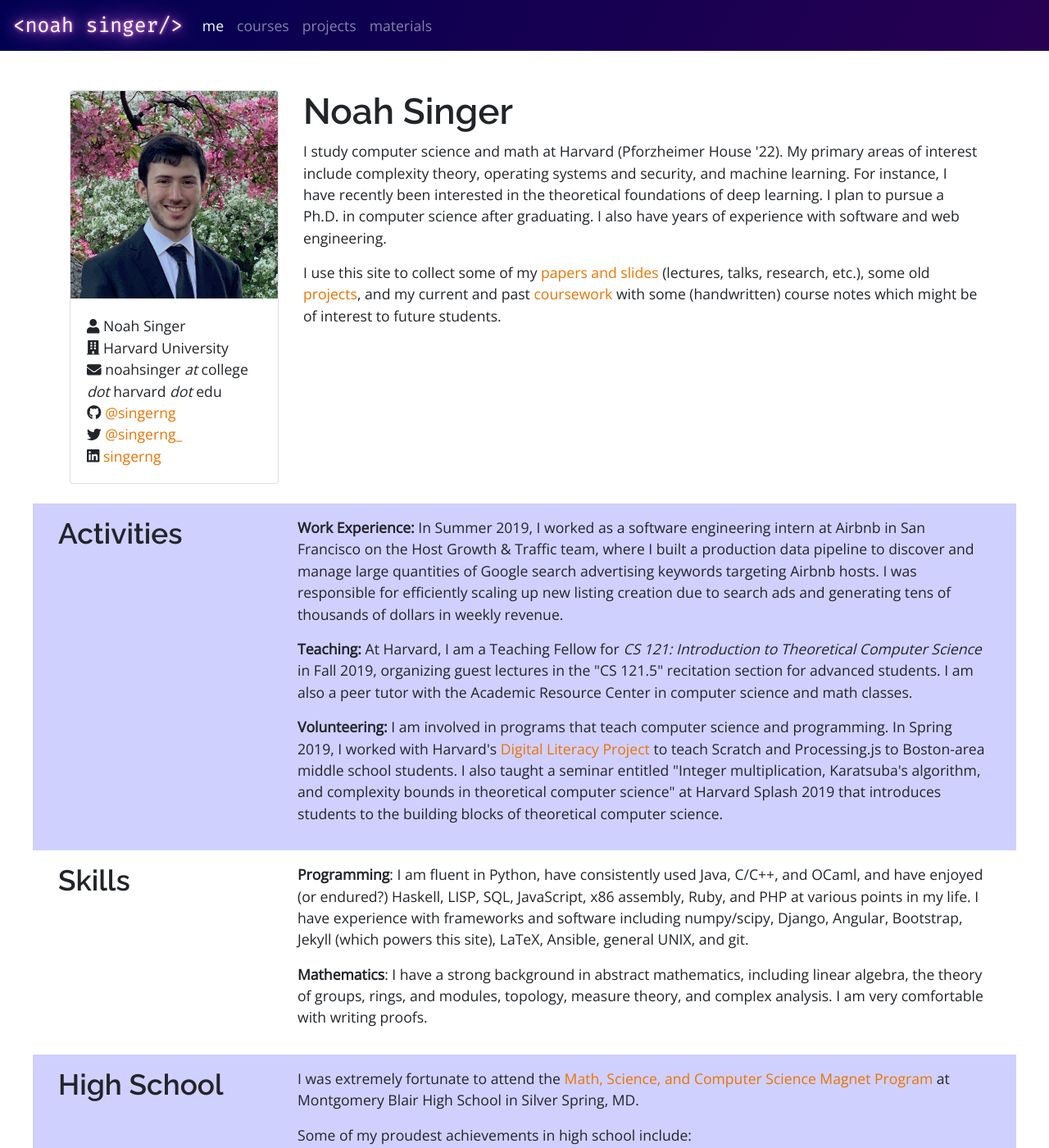
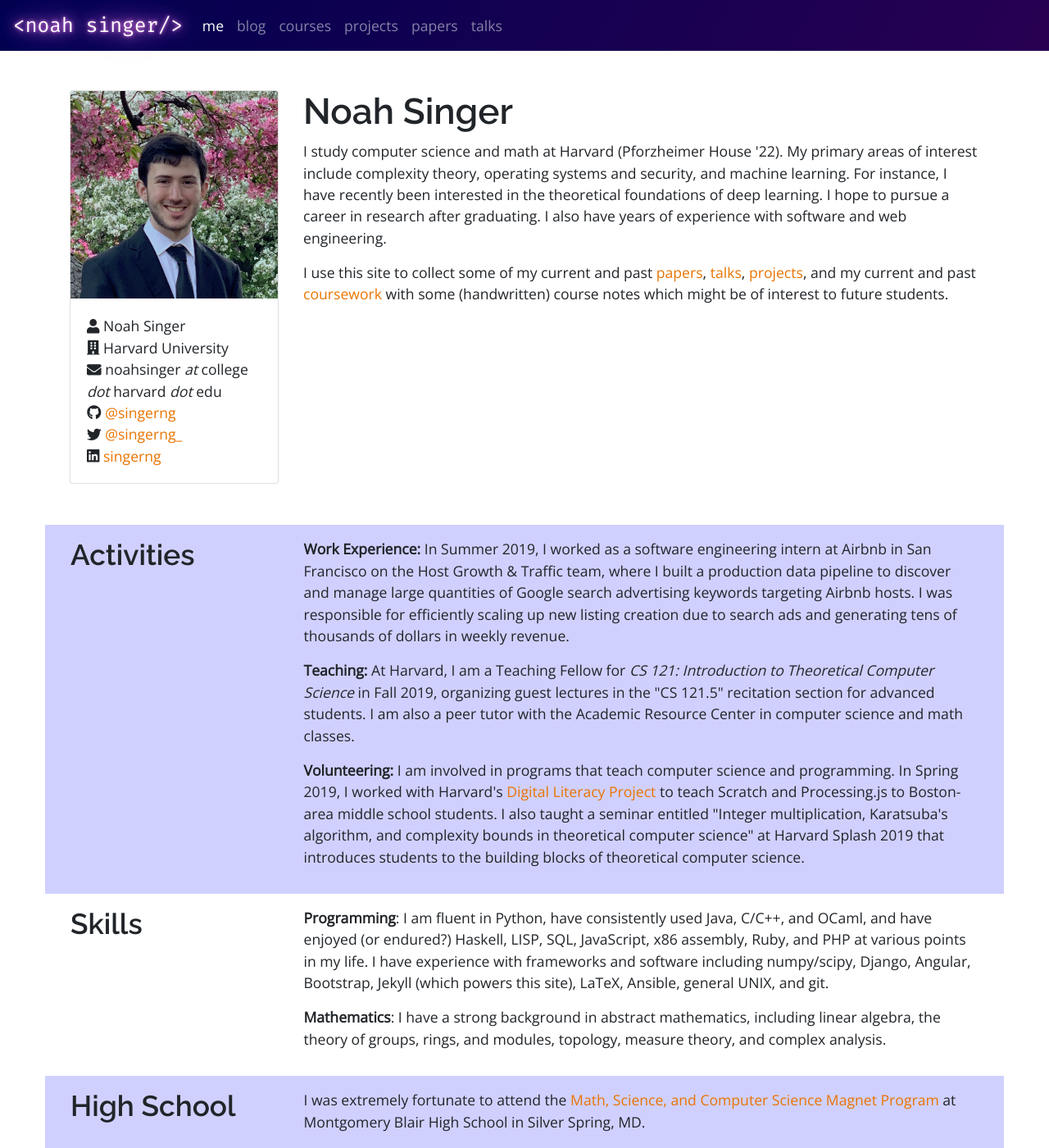
Before and after one commit to singerng/noahsinger.org, a Jekyll site: the page built from index/index.html, in a window 1280 px wide and 1400 px high. Shown: the whole window at 82% size. Built offline with Jekyll 4.4.1, drawn with Linux system fonts in a browser that asks for light colours; nearby versions of some CDN libraries.

Commit message:
split into papers and talks

```diff
--- a/_layouts/default.html
+++ b/_layouts/default.html
@@ -22,19 +44,20 @@
             <li class="nav-item {% if page.url == "/" %}active{% endif %}">
               <a class="nav-link" href="/">me <span class="sr-only">(current)</span></a>
             </li>
-            {% comment %}
             <li class="nav-item {% if page.url == "/blog" %}active{% endif %}">
               <a class="nav-link" href="/blog">blog</a>
             </li>
-            {% endcomment %}
             <li class="nav-item {% if page.url == "/courses" %}active{% endif %}">
               <a class="nav-link" href="/courses">courses</a>
             </li>
             <li class="nav-item {% if page.url == "/projects" %}active{% endif %}">
               <a class="nav-link" href="/projects">projects</a>
             </li>
-            <li class="nav-item {% if page.url == "/lectures" %}active{% endif %}">
-              <a class="nav-link" href="/lectures">materials</a>
+            <li class="nav-item {% if page.url == "/papers" %}active{% endif %}">
+              <a class="nav-link" href="/papers">papers</a>
+            </li>
+            <li class="nav-item {% if page.url == "/talks" %}active{% endif %}">
+              <a class="nav-link" href="/talks">talks</a>
             </li>
             {% comment %}
             <li class="nav-item {% if page.url == "/nontech" %}active{% endif %}">
--- a/index/index.html
+++ b/index/index.html
@@ -26,16 +26,15 @@
     <p>I study computer science and math at Harvard (Pforzheimer House '22). My primary areas of interest include
       complexity theory, operating systems and security,
       and machine learning. For instance, I have recently been interested
-      in the theoretical foundations of deep learning. I plan to pursue a Ph.D. in computer science after
-      graduating. I also have years of experience with software and web engineering.
+      in the theoretical foundations of deep learning. I hope to pursue a career in research
+      after graduating. I also have years of experience with software and web engineering.
 
-    <p>I use this site to collect some of my <a href="/lectures">papers and slides</a>
-      (lectures, talks, research, etc.), some old <a href="/projects">projects</a>, and
+    <p>I use this site to collect some of my current and past <a href="/papers">papers</a>,
+      <a href="/talks">talks</a>, <a href="/projects">projects</a>, and
       my current and past <a href="/courses">coursework</a> with some
       (handwritten) course notes which might be of interest to future students.
   </div>
-
-{% comment %}
+<!--
   <div class="col-md-3">
     <div class="card">
       <div class="card-header">
@@ -49,9 +48,8 @@
         {% endfor %}
       </ul>
     </div>
-  </div>
+  </div> -->
 </div>
-{% endcomment %}
 
 <br/>
 
@@ -88,7 +86,7 @@
 
       <p><strong>Mathematics</strong>: I have a strong background in abstract mathematics, including linear algebra,
         the theory of groups, rings, and modules, topology, measure theory,
-        and complex analysis. I am very comfortable with writing proofs.</p>
+        and complex analysis.</p>
     </div>
   </div>
 
@@ -111,7 +109,7 @@
             algorithm <a href="https://www.cs.umd.edu/~tomg/projects/fasta/" target="_blank">FASTA</a> combining
             various techniques for nonconvex optimization,</li>
           <li>Captaining the Computer Team and delivering
-            weekly <a href="/lectures">lectures</a> on
+            weekly <a href="/talks">talks</a> on
             subjects like complexity theory, CPU architecture, Fourier analysis, and neural networks,</li>
           <li>Directing <a href="https://angstromctf.com/">&aring;ngstromCTF</a>,
             a free, online cybersecurity competition that drew more than 1,500 teams worldwide in 2018, and</li>
```
Also changed, not shown: other parts of _layouts/default.html (+22 -0 lines), _data/courses.yml (+18 -0 lines), _data/lectures.yml (deleted, +0 -64 lines), _data/papers.yml (added, +22 -0 lines), _data/talks.yml (added, +17 -0 lines), lectures/index.md (deleted, +0 -29 lines), papers/index.md (added, +45 -0 lines), talks/index.md (added, +19 -0 lines), 18 other files.
